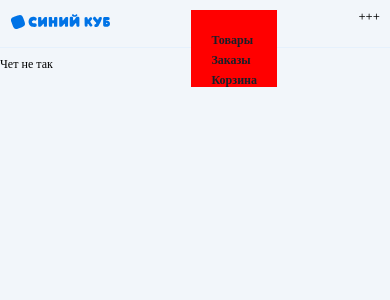
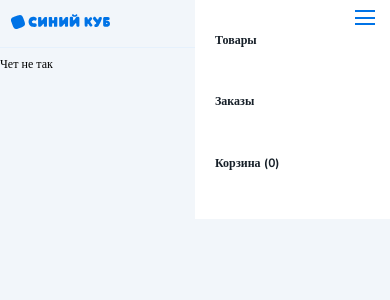
Before and after one commit to maxim-bekish/detmir, a React (Create React App) app: page /cardProduct/1 in a window 390 px wide. Shown: the top 300 px of the page. Built offline with nearby package versions, Linux system fonts and the light colour scheme; no server answers; a web font is replaced by a local one.

Commit message:
fix burger

```diff
--- a/src/components/Header/Header.tsx
+++ b/src/components/Header/Header.tsx
@@ -5,12 +5,25 @@ import "./../../style/scss/allStyle.scss";
 import { useAddBasket } from "../../hooks/useAddBasket";
 import { NavLink } from "react-router-dom";
 import { Basket } from "../Basket/Basket";
-import { useState } from "react";
+import { useEffect, useRef, useState } from "react";
 
 export const Header: React.FC = () => {
   const [toggleBasket, setToggleBasket] = useState(false);
-  const [toggleBurger, setToggleBurger] = useState(false);
+  const [toggleBurger, setToggleBurger] = useState(true);
 
+  // useEffect(() => {
+  //   //   window.addEventListener("resize", () => setWidth(window.innerWidth));
+  //   //   setWidth(window.innerWidth);
+  //   if (window.innerWidth > 480) {
+  //     // console.log(width);
+  //     setToggleBurger(false);
+  //   }
+  //   if (window.innerWidth <= 480) {
+  //     // console.log(width);
+  //     setToggleBurger(true);
+  //   }
+  //   console.log(window.innerWidth);
+  // }, []);
   const { basket } = useAddBasket();
   return (
     <header className={st.header}>
@@ -21,7 +34,7 @@ export const Header: React.FC = () => {
         {/* <nav className={st.header__navigating}> */}
         <nav
           className={
-            toggleBurger ? st.header__navigating__burger : st.header__navigating
+            st.header__navigating
           }
         >
           <ul>
@@ -32,7 +45,7 @@ export const Header: React.FC = () => {
               <NavLink to="orders">Заказы</NavLink>
             </li>
             <li>
-              <NavLink to="basket">Корзина</NavLink>
+              <NavLink to="basket">Корзина ({basket.length})</NavLink>
             </li>
           </ul>
         </nav>
@@ -40,15 +53,18 @@ export const Header: React.FC = () => {
           onClick={() => setToggleBurger(!toggleBurger)}
           className={st.burger}
         >
-          +++
+          <span></span>
+          <span></span>
+          <span></span>
+
         </div>
-        {/* <div
+        <div
           onClick={() => setToggleBasket(!toggleBasket)}
           className={st.header__cart}
         >
           <img src={cart} alt="Cart" />
           <p>Корзина({basket.length})</p>
-        </div> */}
+        </div>
         <div
           className={st.containerBasket}
           style={{
--- a/src/components/Header/header.module.scss
+++ b/src/components/Header/header.module.scss
@@ -31,6 +31,9 @@
       flex-direction: row;
       column-gap: 16px;
       li {
+        &:nth-child(3) {
+          display: none;
+        }
         height: 100%;
         border: 0;
         color: $Black;
@@ -48,23 +51,55 @@
       }
     }
   }
+  .burger {
+    display: none;
+  }
   @media (max-width: 480px) {
+    .burger {
+      display: flex;
+      top: 10px;
+      right: 15px;
+      position: absolute;
+      z-index: 1;
+      flex-direction: column;
+      justify-content: space-between;
+      width: 20px;
+      height: 15px;
+      span {
+        background-color: $Brand;
+        width: 100%;
+        height: 2px;
+        display: block;
+      }
+    }
+
     .header__navigating {
-      position: relative;
-      z-index: 1000;
+      display: block;
+      top: 0;
+      right: 0;
+      position: absolute;
+      z-index: 1;
+      width: 50%;
+      height: 20%;
 
       ul {
-        padding: 20px;
-        background-color: red;
-        li {
+        padding: 30px 30px 20px 20px;
+        background-color: $White;
+        gap: 15px;
+        flex-direction: column;
+        :nth-child(3) {
           // background-color: red;
+          display: block !important;
         }
-
-        flex-direction: column;
       }
     }
+    .header__navigating__burger {
+      display: none;
+    }
   }
-
+  .none {
+    display: none !important;
+  }
   .header__cart {
     cursor: pointer;
     display: flex;
```
